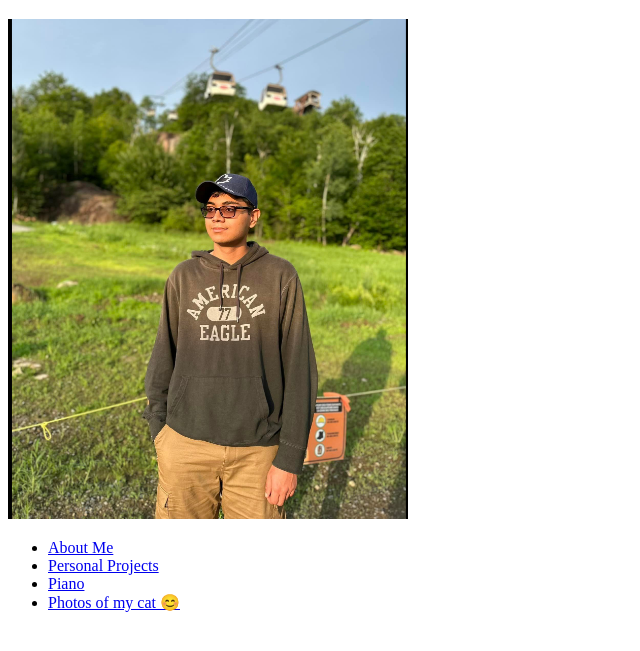
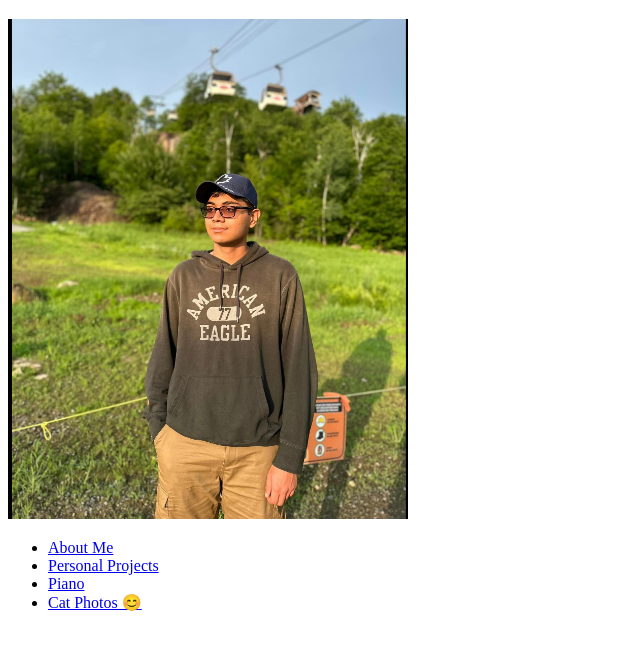
Before and after one commit to pirate2580/pirate2580.github.io, a plain HTML site: page index.html in a window 1280 px wide. Shown: the part 61-712 px from the top of the page, without its empty margins (0-640 px from the left). Drawn offline with Linux system fonts and the light colour scheme.

Commit message:
change name of link

```diff
--- a/index.html
+++ b/index.html
@@ -16,7 +16,7 @@
       <li><a href = "pages/about_me.html">About Me</a></li>
       <li><a href = "pages/personal_projects.html"> Personal Projects</a></li>
       <li><a href = "pages/piano.html"> Piano</a></li>
-      <li><a href = "pages/cat_photos.html"> Photos of my cat 😊</li>
+      <li><a href = "pages/cat_photos.html"> Cat Photos 😊</li>
     </ul>
   </body>
 
```
